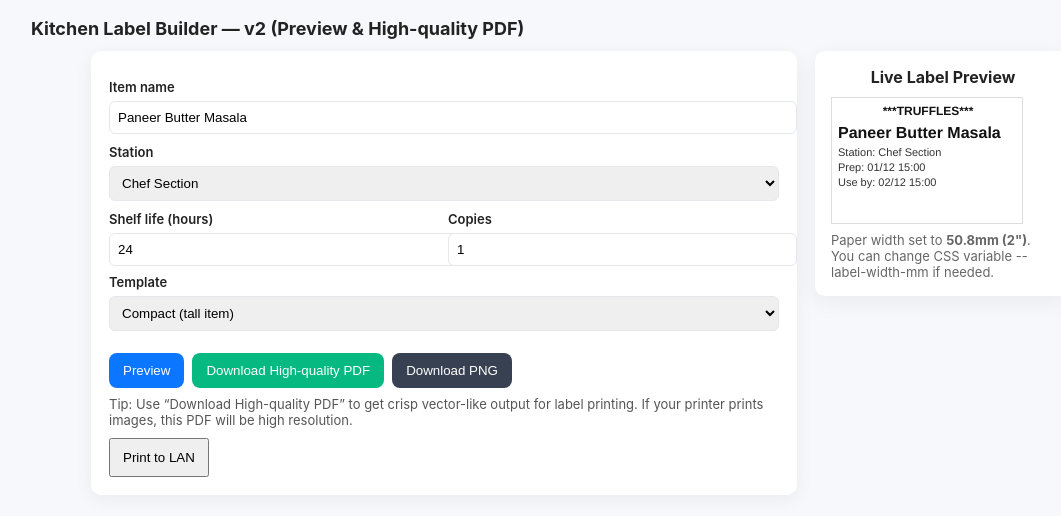
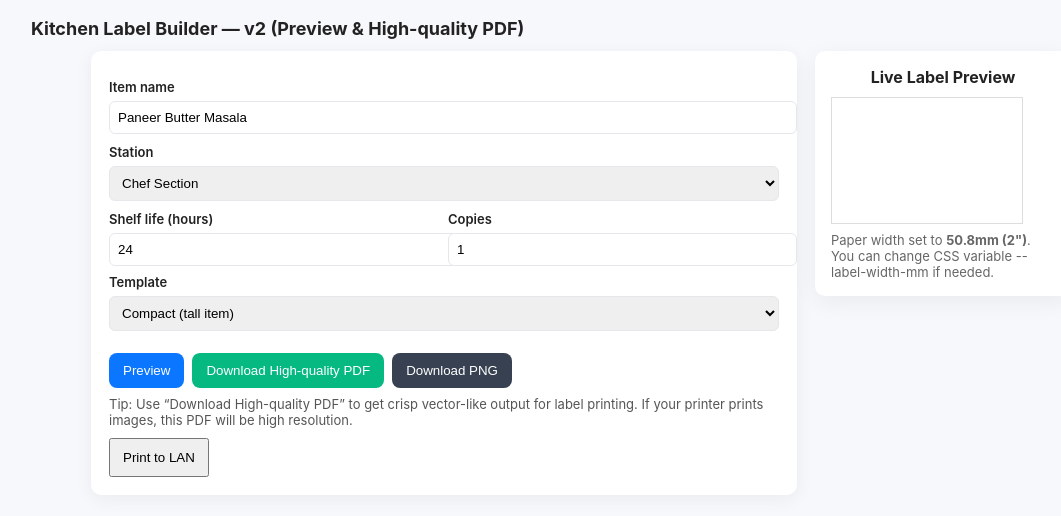
Before and after one commit to rahulbhageria16-gif/kitchen-label-app, a plain HTML site: page index.html in a window 1280 px wide. Shown: the whole page, without its empty margins (59-1120 px from the left). Drawn offline with nearby package versions, Linux system fonts and the light colour scheme.

Commit message:
Update index.html

```diff
--- a/index.html
+++ b/index.html
@@ -100,7 +100,7 @@
   </div>
 
 <script>
-(async function(){
+/* (async function(){
   const itemEl = document.getElementById('item');
   const stationEl = document.getElementById('station');
   const shelfEl = document.getElementById('shelf');
@@ -209,7 +209,7 @@
   previewBtn.click();
 
 })();
-  <!-- LAN Print Integration: paste at end of body (after other scripts) -->
+  <!-- LAN Print Integration: paste at end of body (after other scripts) --> */
 
 // ----------------- helpers -----------------
 function uint8ToBase64(u8) {
```
